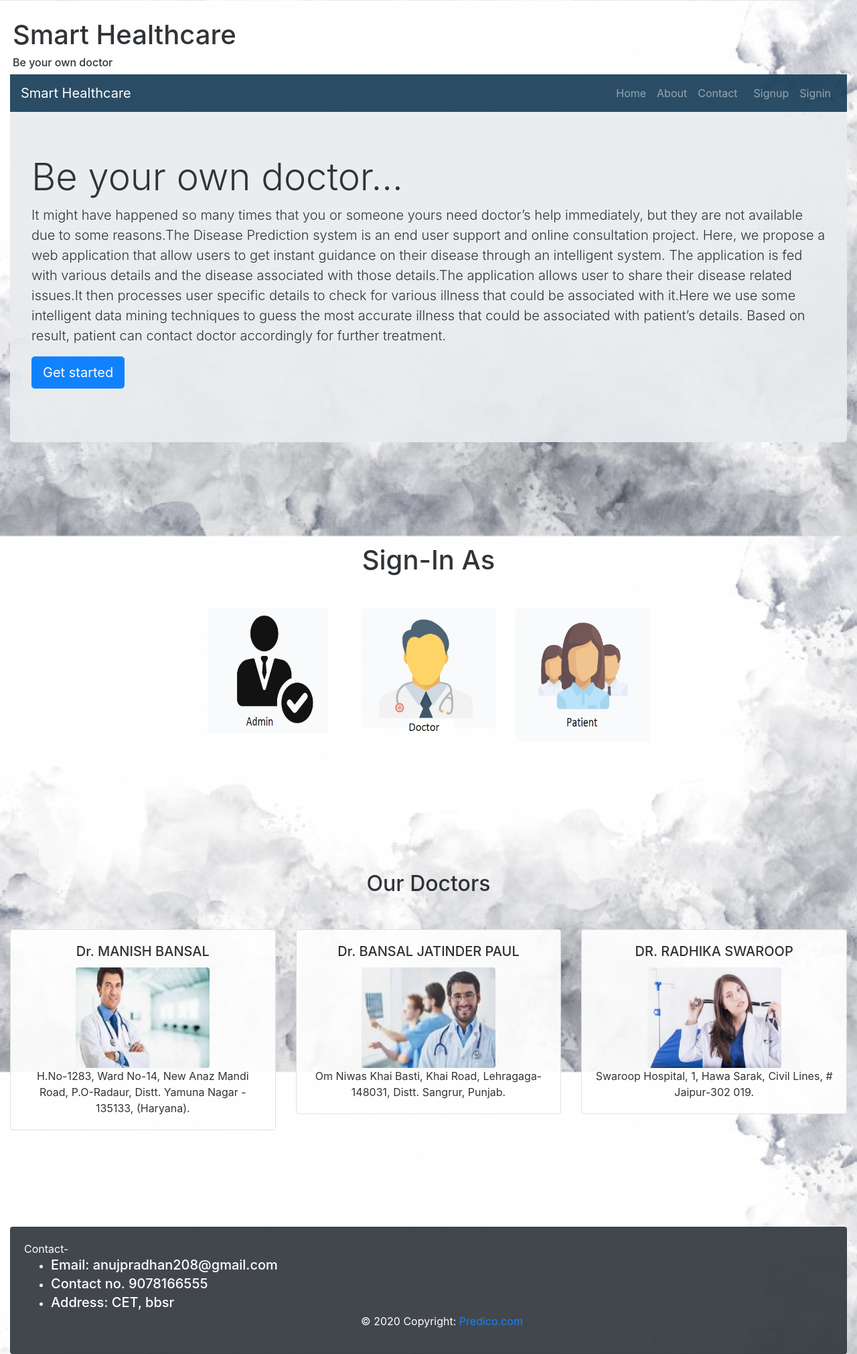
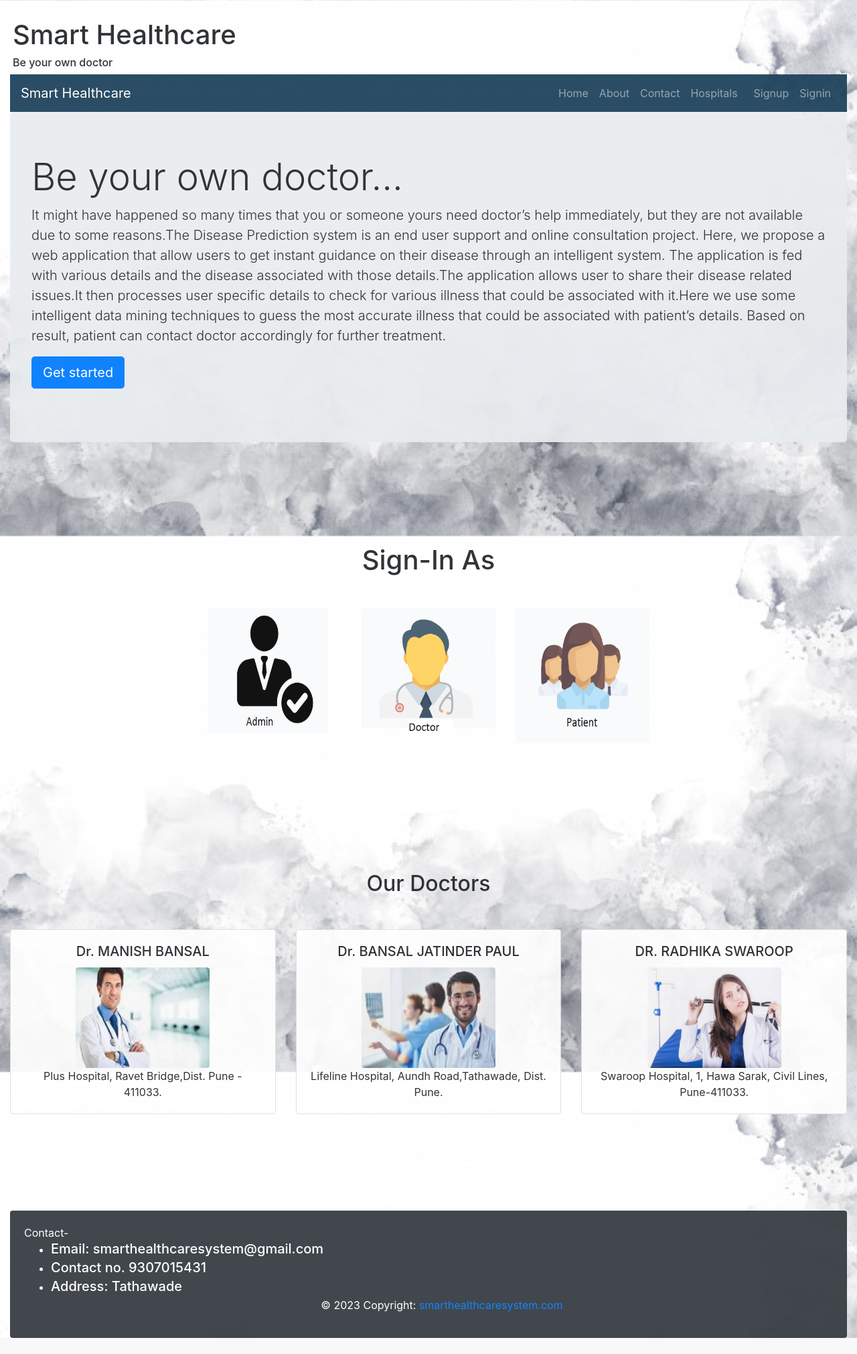
Before and after one commit to AdeshRathod/Disease-Prediction-using-Django-and-machine-learning-master, a Django app: page / in a window 1280 px wide. Shown: the whole page at 67% size. After the commit the page ends 1997 px from the top, so only its background shows below. Run offline with Django 3.2, Linux system fonts and the light colour scheme; parts of the project's set-up code (start-up, migrations or seed data) failed here and were passed over; some libraries are stand-ins or nearby versions.

Commit message:
modification

```diff
--- a/main_app/urls.py
+++ b/main_app/urls.py
@@ -1,5 +1,8 @@
 from django.urls import path , re_path
+from django.contrib import admin
+from django.urls import include
 from . import views
+from .views import nearby
 
 urlpatterns = [
     path("", views.home, name="home"),
@@ -27,7 +30,8 @@ urlpatterns = [
 
     path('post', views.post, name='post'),
     path('chat_messages', views.chat_messages, name='chat_messages'),
-
-
-
+    # your_app/urls.py
+    path('nearby/', nearby, name='nearby'),
+    # Add other URL patterns as needed
+    path('admin/', admin.site.urls),
 ]
--- a/main_app/views.py
+++ b/main_app/views.py
@@ -16,6 +16,9 @@ import joblib as jb
 model = jb.load('trained_model')
 
 
+
+def nearby(request):
+    return render(request, '/templates/nearby.html')
 
 
 def home(request):
--- a/templates/basic.html
+++ b/templates/basic.html
@@ -95,6 +95,9 @@
                       </li>
                       <li class="nav-item">
                           <a class="nav-link" href="{% url 'home' %}">Contact</a>
+                      </li>
+                      <li class="nav-item">
+                          <a class="nav-link" href="/templates/nearby.html">Hospitals</a>
                       </li>
 
 
--- a/templates/homepage/index.html
+++ b/templates/homepage/index.html
@@ -179,7 +179,7 @@
             <div class="card-body text-center">
                 <h5 class="card-title">Dr. MANISH BANSAL </h5>
                 <img  alt="admin" src="{% static 'homepage/c31.jpg' %}" width="200" height="150" class="rounded">
-                <p class="card-text">H.No-1283, Ward No-14, New Anaz Mandi Road, P.O-Radaur, Distt. Yamuna Nagar - 135133, (Haryana).</p>
+                <p class="card-text">Plus Hospital, Ravet Bridge,Dist. Pune - 411033.</p>
 
             </div>
         </div>
@@ -189,7 +189,7 @@
             <div class="card-body text-center">
                 <h5 class="card-title">Dr. BANSAL JATINDER PAUL </h5>
                 <img  alt="admin" src="{% static 'homepage/c41.jpg' %}" width="200" height="150" class="rounded">
-                <p class="card-text">Om Niwas Khai Basti, Khai Road, Lehragaga-148031, Distt. Sangrur, Punjab.</p>
+                <p class="card-text">Lifeline Hospital, Aundh Road,Tathawade, Dist. Pune.</p>
 
             </div>
         </div>
@@ -199,7 +199,7 @@
             <div class="card-body text-center">
                 <h5 class="card-title">DR. RADHIKA SWAROOP</h5>
                 <img  alt="admin" src="{% static 'homepage/s72.jpg' %}" width="200" height="150" class="rounded">
-                <p class="card-text">Swaroop Hospital, 1, Hawa Sarak, Civil Lines, # Jaipur-302 019.</p>
+                <p class="card-text">Swaroop Hospital, 1, Hawa Sarak, Civil Lines, Pune-411033.</p>
 
             </div>
         </div>
@@ -229,15 +229,15 @@
     <ul >
 
       <li >
-        <h5 class="mb-1">Email: anujpradhan208@gmail.com</h5>
+        <h5 class="mb-1">Email: smarthealthcaresystem@gmail.com</h5>
       </li>
       <li >
-        <h5 class="mb-1">Contact no. 9078166555</h5>
+        <h5 class="mb-1">Contact no. 9307015431</h5>
       </li>
       <li >
-        <h5 class="mb-1">Address: CET, bbsr</h5>
-        <div class="footer-copyright text-center">© 2020 Copyright:
-          <a href="#"> Predico.com</a>
+        <h5 class="mb-1">Address: Tathawade</h5>
+        <div class="footer-copyright text-center">© 2023 Copyright:
+          <a href="#"> smarthealthcaresystem.com</a>
         </div>
       </li>
 
```
Also changed, not shown: templates/nearby.html (added, +89 -0 lines), README.md (deleted), 2 other files.
